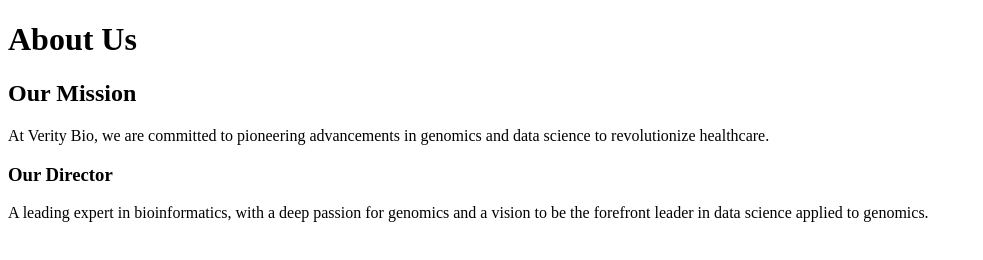
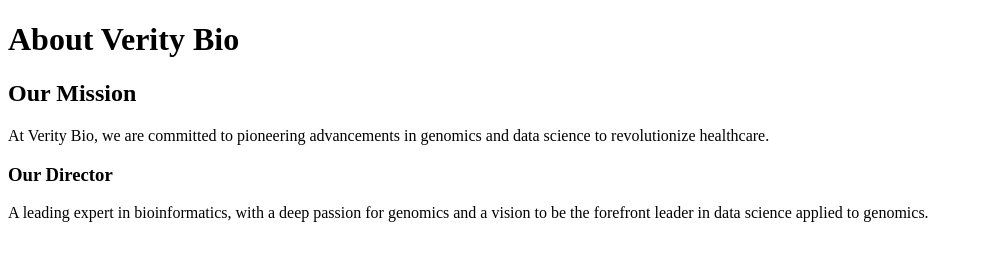
Before and after one commit to veritybio/Veritybio.github.io, a plain HTML site: page about.html in a window 1280 px wide. Shown: the whole page, without its empty margins (0-983 px from the left). Drawn offline with Linux system fonts and the light colour scheme.

Commit message:
Update about.html

```diff
--- a/about.html
+++ b/about.html
@@ -2,10 +2,13 @@
 <html>
 <head>
     <title>About - Verity Bio</title>
+    <style>
+        /* Same CSS as in the Landing Page */
+    </style>
 </head>
 <body>
     <header>
-        <h1>About Us</h1>
+        <h1>About Verity Bio</h1>
         <!-- Navigation Bar -->
         <!-- ... -->
     </header>
```
